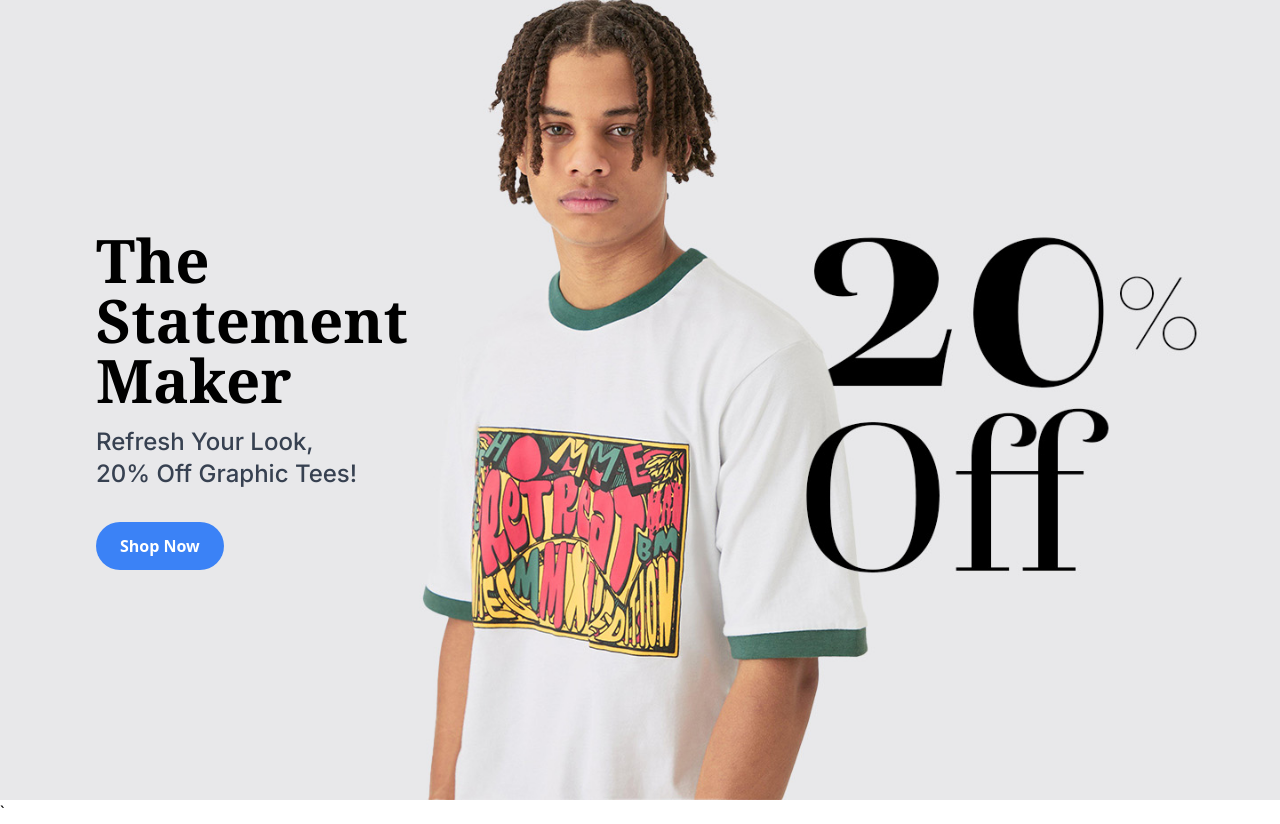
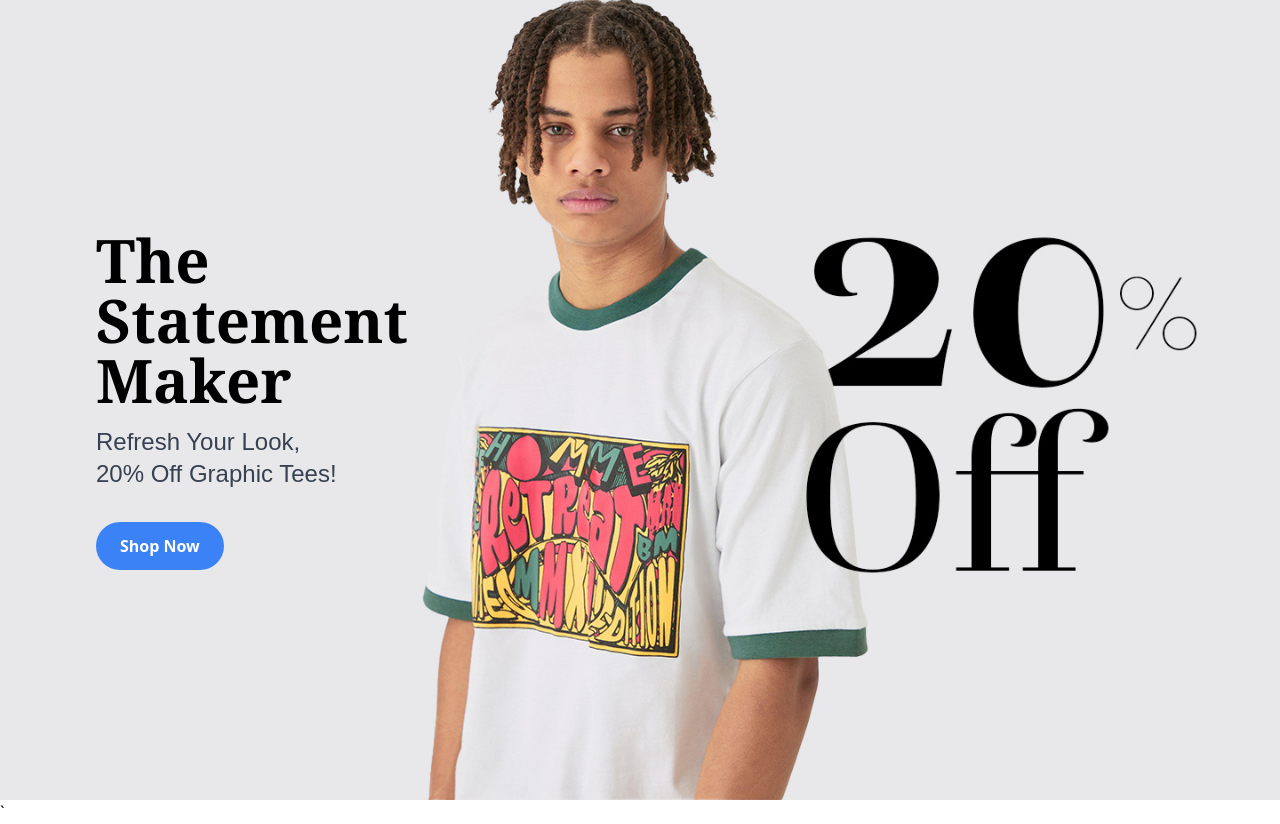
Before and after one commit to tharushkadinujaya05/CollegeWebProject-EcommerceSite, a PHP site: page / in a window 1280 px wide. Run offline with PHP 8.4, Linux system fonts and the light colour scheme; some libraries are stand-ins or nearby versions.

Commit message:
Update the index.php

```diff
--- a/public/index.php
+++ b/public/index.php
@@ -21,7 +21,7 @@
       <!-- Desktop -->
       <h1 class="text-2xl md:text-4xl lg:text-6xl font-bold text-black mb-4 font-serif hidden sm:block">
         The<br>Statement<br>Maker</h1>
-      <h2 class="text-lg md:text-xl lg:text-2xl text-gray-700 mb-8 hidden sm:block" style="font-family: 'Inter', sans-serif; font-weight: 500;">
+      <h2 class="text-lg md:text-xl lg:text-2xl text-gray-700 mb-8 hidden sm:block" style="font-family: 'Integitr', sans-serif; font-weight: 500;">
         Refresh Your Look,<br>20% Off Graphic Tees!</h2>
       <button class="bg-blue-500 hover:bg-blue-700 text-white font-bold py-3 px-6 rounded-full focus:outline-none focus:shadow-outline hidden sm:block">
         Shop Now
```
